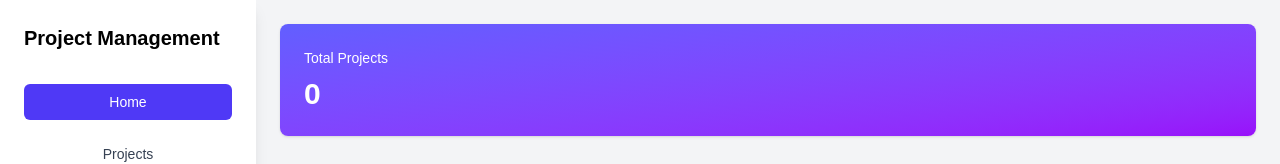
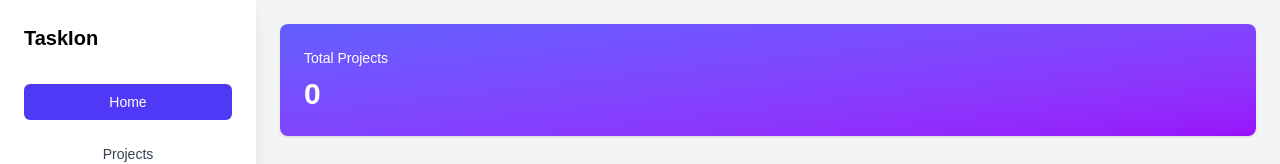
Before and after one commit to ROYSARANYA/PSD-Project, a Next.js app in the folder PROJECT-MANAGEMENT-TOOL/frontend/: page /dashboard in a window 1280 px wide. Shown: the top 164 px of the page. Built offline with nearby package versions, Linux system fonts and the light colour scheme; no server answers; sample sign-in values are in the browser's storage.

Commit message:
Update page.tsx

```diff
--- a/PROJECT-MANAGEMENT-TOOL/frontend/src/app/dashboard/page.tsx
+++ b/PROJECT-MANAGEMENT-TOOL/frontend/src/app/dashboard/page.tsx
@@ -49,7 +49,7 @@
     <div className="flex min-h-screen bg-gray-100">
       {/* Sidebar */}
       <aside className="w-64 bg-white shadow-lg p-6">
-        <h1 className="text-black text-xl font-bold mb-8">Project Management</h1>
+        <h1 className="text-black text-xl font-bold mb-8">TaskIon</h1>
         <nav className="space-y-4">
           <button
             onClick={() => handleTabChange('home')}
```
